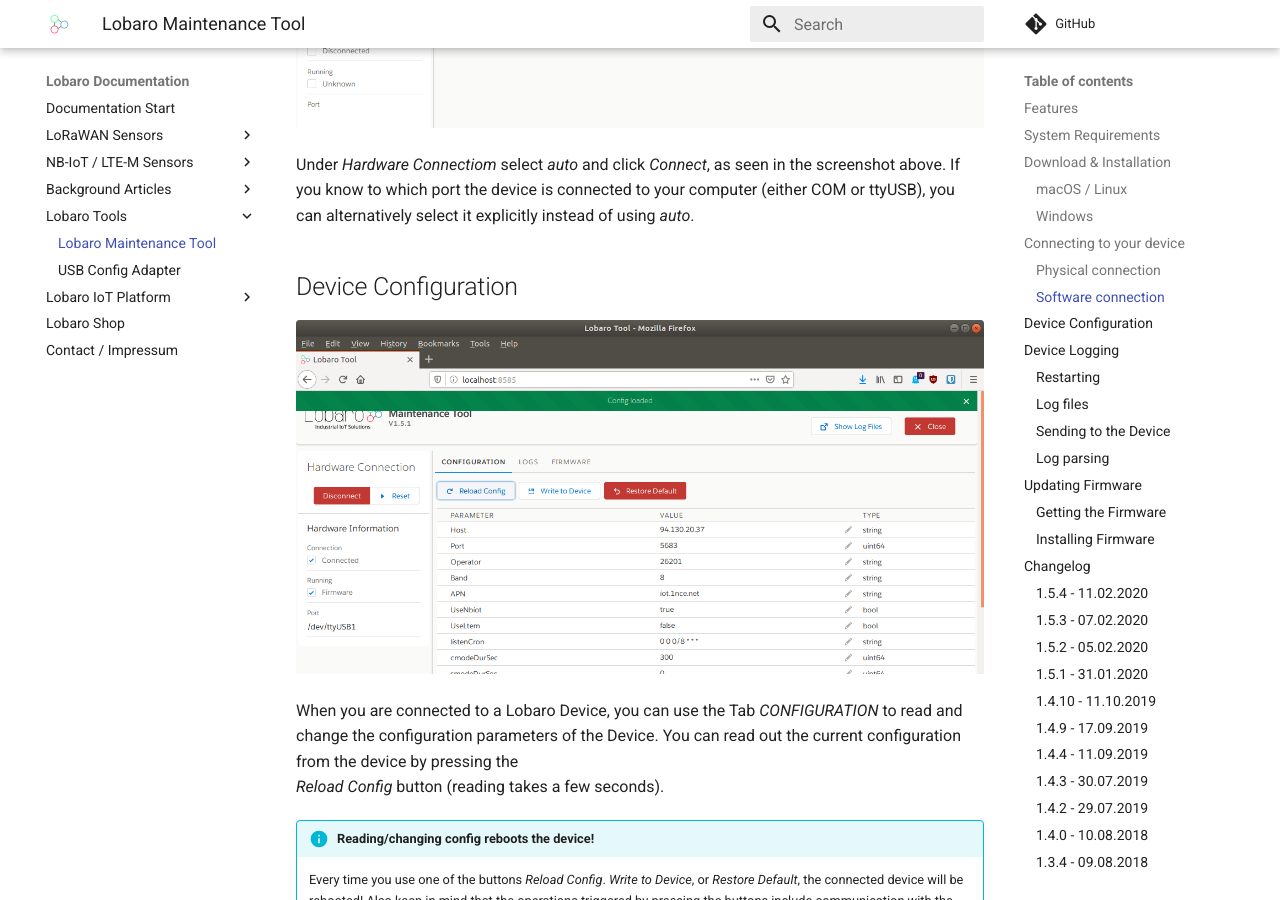
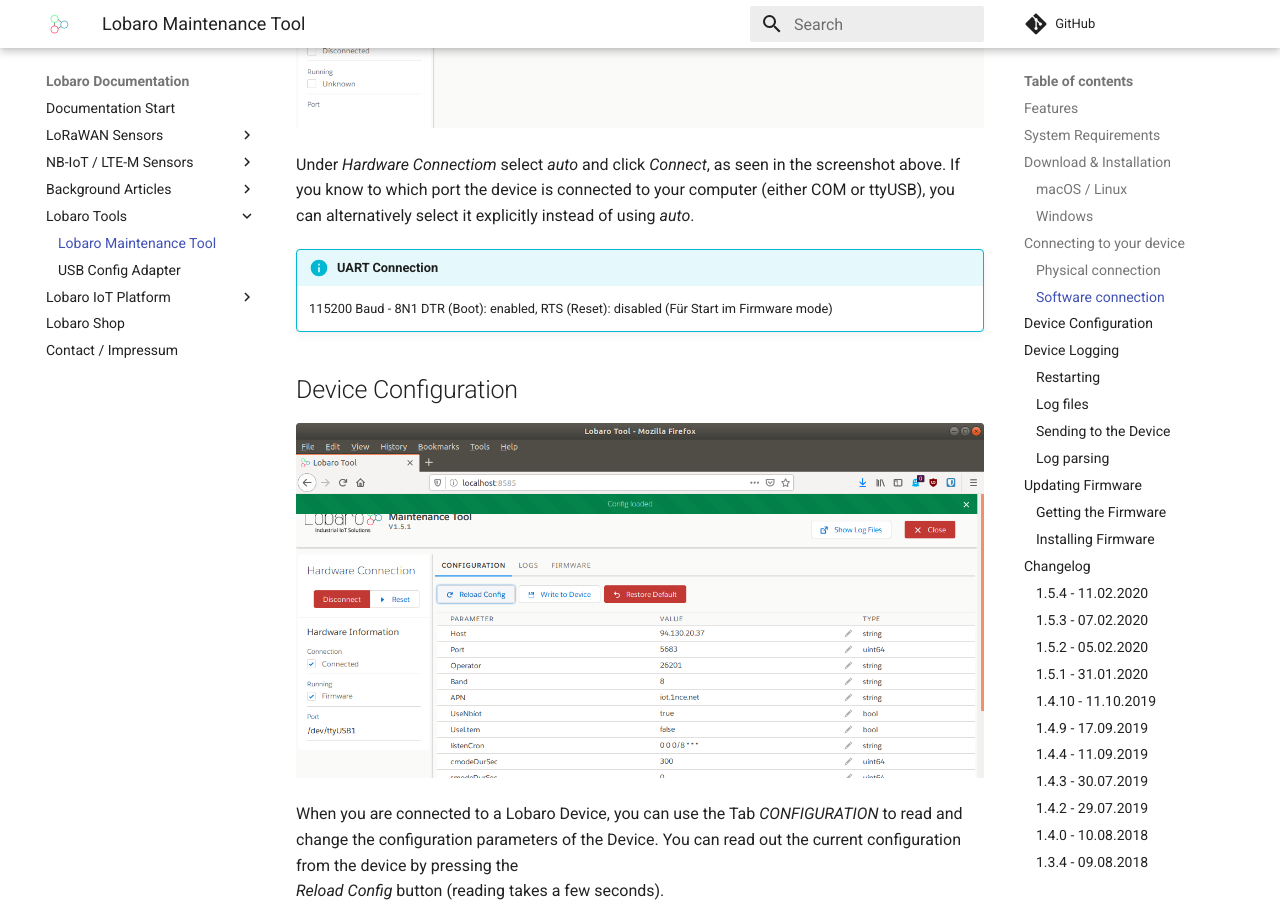
Before and after one commit to Lobaro/docs, an MkDocs documentation site: the page built from docs/tools/lobaro-tool.md, in a window 1280 px wide and 900 px high, scrolled down 3543 px. Built offline with MkDocs 1.6.1 and Material for MkDocs 9.7.7, drawn with Linux system fonts in a browser that asks for light colours; a script that is not in the unit is left out; comment, search, counter and statistics services are not loaded.

Commit message:
Update lobaro-tool.md

```diff
--- a/docs/tools/lobaro-tool.md
+++ b/docs/tools/lobaro-tool.md
@@ -95,6 +95,10 @@
 Under *Hardware Connectiom* select *auto* and click *Connect*, as seen in the screenshot above. If you know to
 which port the device is connected to your computer (either COM or ttyUSB), you can alternatively select it explicitly
 instead of using *auto*.
+
+!!! info "UART Connection"
+    115200 Baud - 8N1
+    DTR (Boot): enabled, RTS (Reset): disabled (Für Start im Firmware mode)
 
 
 ## Device Configuration
```
